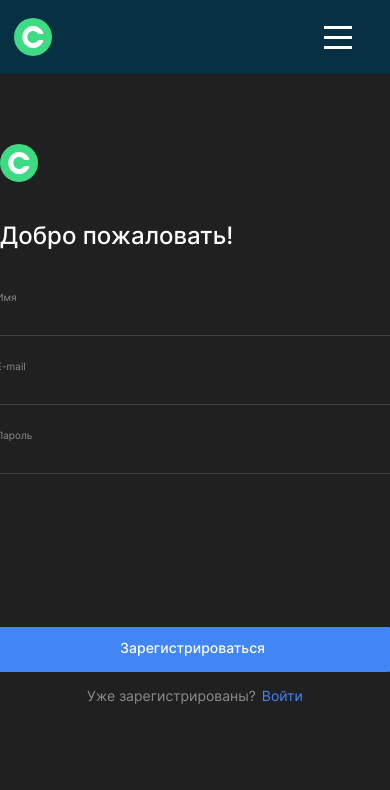
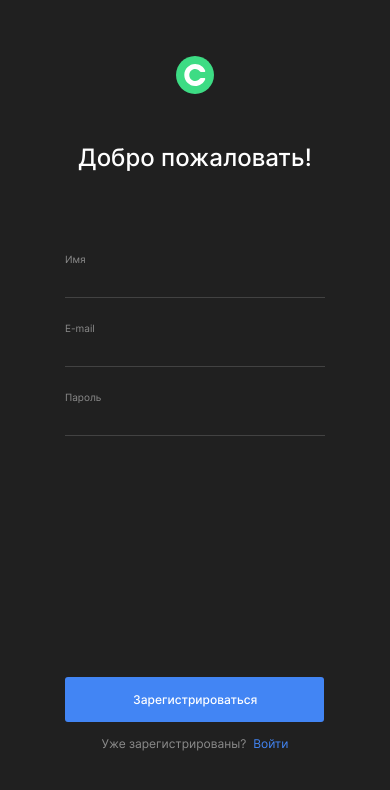
Before and after one commit to IrinaGarmaeva/movies-explorer-frontend, a React (Create React App) app: page /signup in a window 390 px wide. Shown: the top 790 px of the page. Built offline with nearby package versions, Linux system fonts and the light colour scheme.

Commit message:
Style: make Register component responsive

```diff
--- a/src/components/App/App.js
+++ b/src/components/App/App.js
@@ -13,7 +13,7 @@ function App() {
   return (
     <div className="root">
       <div className="page">
-        <Header />
+        {/* <Header /> */}
         <Routes>
           <Route path="/" element={
             <>
--- a/src/components/Register/Register.css
+++ b/src/components/Register/Register.css
@@ -2,7 +2,6 @@
   display: flex;
   flex-direction: column;
   margin: 0 auto;
-  /* justify-content: flex-start; */
   align-items: center;
   max-width: 396px;
   box-sizing: border-box;
@@ -25,6 +24,7 @@
 
 .auth__form {
   margin-top: 40px;
+  width: 100%;
 }
 
 .auth__fieldset {
@@ -57,6 +57,7 @@
   margin-bottom: 24px;
   outline: none;
 }
+
 .auth__button {
   margin-top: 129px;
   border-radius: 3px;
@@ -99,3 +100,59 @@
   font-weight: 400;
   line-height: 121.428%;
 }
+
+@media (max-width: 768px) {
+  .register {
+    padding-top: 232px;
+  }
+}
+
+
+@media (max-width: 540px) {
+  .register {
+    padding-top: 56px;
+    max-width: 260px;
+    align-items: center;
+    justify-content: center;
+  }
+
+  .register__logo {
+    align-self: center;
+  }
+
+  .auth__title {
+    color: var(--color-white);
+    align-self: center;
+    margin-top: 50px;
+  }
+
+  .auth__form {
+    margin-top: 80px;
+  }
+
+  .auth__input {
+    width: 260px;
+  }
+
+  .auth__button {
+    margin-top: 217px;
+    padding: 15px 67px 15px 68px;
+    font-size: 12px;
+    line-height: 125%;
+  }
+
+  .auth__login {
+    margin-top: 14px;
+  }
+
+  .auth__login-text {
+    font-size: 12px;
+    line-height: 125%;
+    margin-right: 7px;
+  }
+
+  .auth__login-button {
+    font-size: 12px;
+    line-height: 125%;
+  }
+}
--- a/src/index.css
+++ b/src/index.css
@@ -14,11 +14,13 @@ body {
 
 :root {
   --color-background: #361281;
+  --color-background_dark: #202020;
   --color-white: #FFF;
   --color-green: #3DDC84;
   --color-blue: #4285F4;
   --color-black: #000;
   --color-gray: #8B8B8B;
+  --color-border: #424242;
 }
 
 ul, ol {
```
